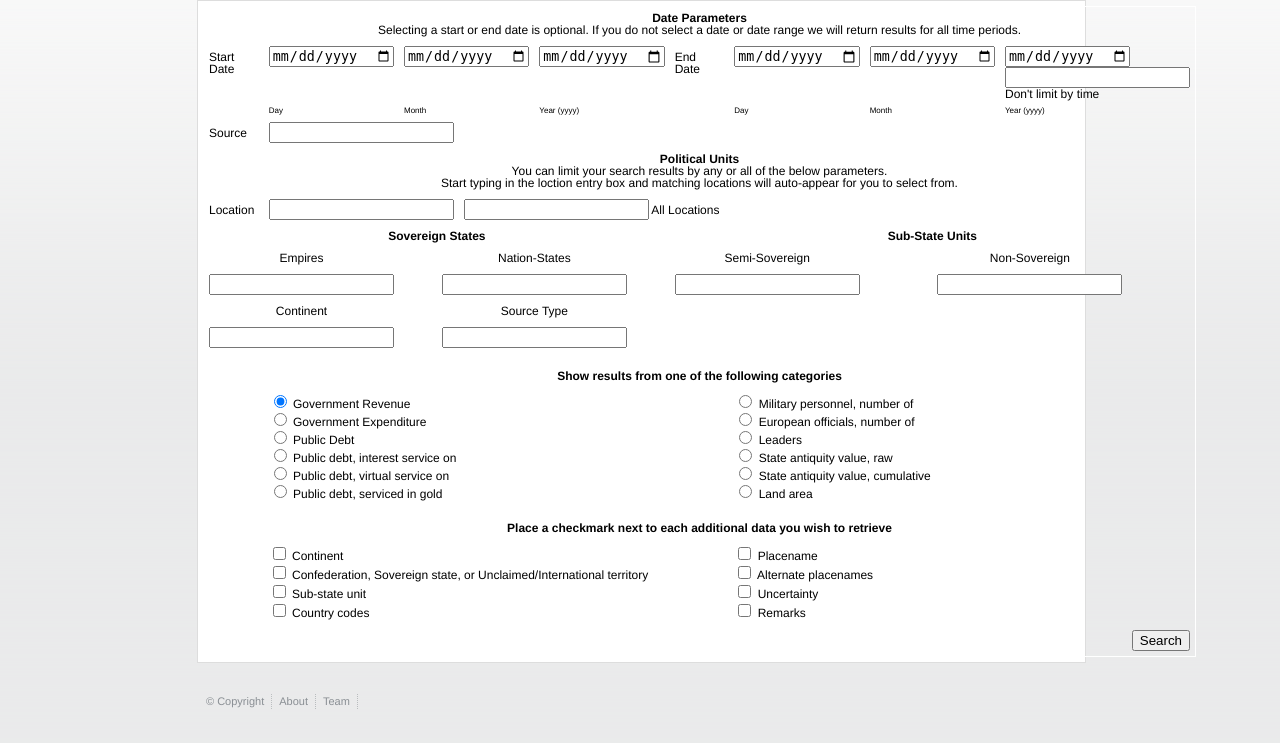
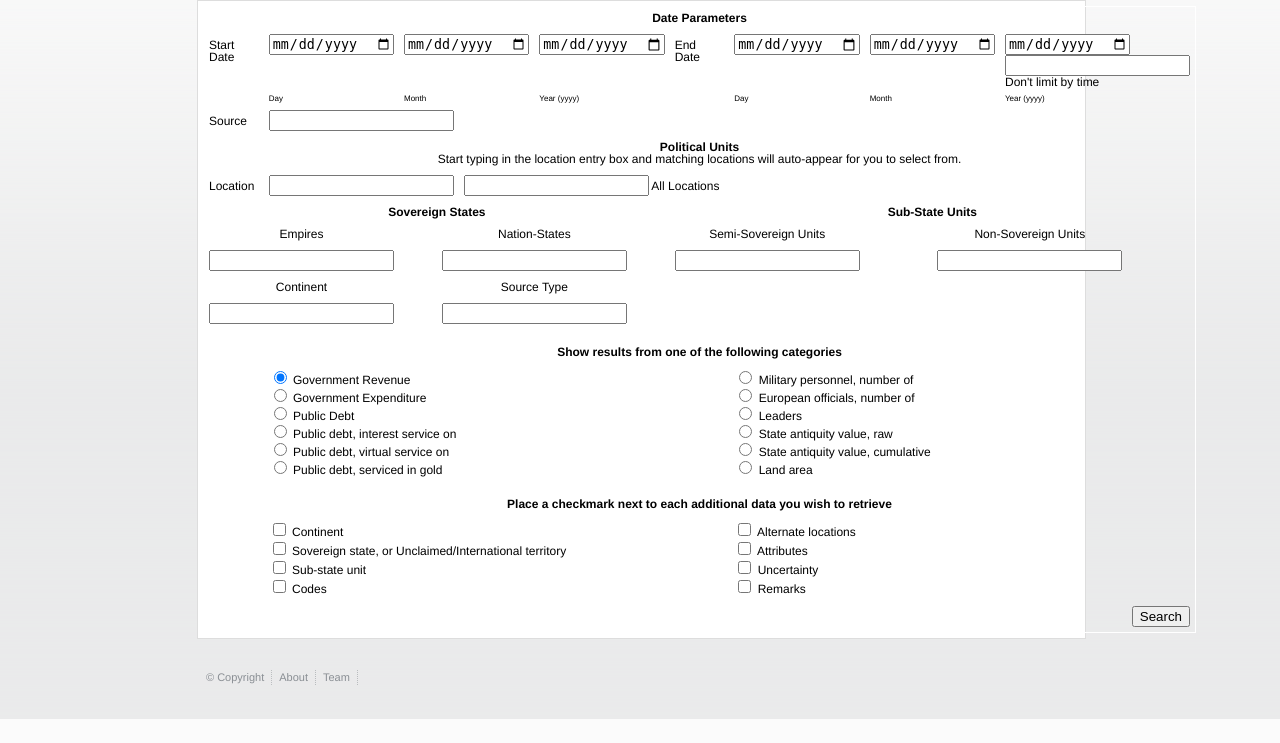
Before and after one commit to karimn/Colonialism-Database, a Django app: template colonialismdb/templates/government.html in a window 1280 px wide. Shown: the part 169-912 px from the top of the page. After the commit the page ends 888 px from the top, so only its background shows below. Run offline with Django 3.2, Linux system fonts and the light colour scheme; the template is opened without the code that fills it, so the values that code supplies are empty, except form fields; form fields are guessed from the names that the template uses; some libraries are stand-ins or nearby versions.

Commit message:
why so much!

```diff
--- a/colonialismdb/requirements.txt
+++ b/colonialismdb/requirements.txt
@@ -1 +1,5 @@
+psycopg2
+Django
+South
 hg+http://bitbucket.org/ubernostrum/django-registration/@c5f776ca03d14aab768ff68bcd86d78774dd78fe#egg=django_registration-tip
+django-reversion
--- a/colonialismdb/templates/government.html
+++ b/colonialismdb/templates/government.html
@@ -75,7 +75,6 @@ $(document).ready(function(){
             <tr>
                 <th colspan='8' style='text-align: center;'>
                     <h2>Date Parameters</h2>
-                    Selecting a start or end date is optional.  If you do not select a date or date range we will return results for all time periods.
                 </th>
             </tr>
             <tr>
@@ -151,8 +150,7 @@ $(document).ready(function(){
                 <tr>
                     <th colspan='8' style='text-align: center;'>
                         <h2>Political Units</h2>
-                        You can limit your search results by any or all of the below parameters.<br />
-                        Start typing in the loction entry box and matching locations will auto-appear for you to select from.
+                        Start typing in the location entry box and matching locations will auto-appear for you to select from.
                     </th>
                 </tr>
                 <tr>
@@ -205,8 +203,8 @@ $(document).ready(function(){
             <tr>
                 <td colspan='2' style='text-align: center;'>Empires</td>
                 <td colspan='2' style='text-align: center;'>Nation-States</td>
-                <td colspan='2' style='text-align: center;'>Semi-Sovereign</td>
-                <td colspan='2' style='text-align: center;'>Non-Sovereign</td>
+                <td colspan='2' style='text-align: center;'>Semi-Sovereign Units</td>
+                <td colspan='2' style='text-align: center;'>Non-Sovereign Units</td>
             </tr>
             <tr>
                 <td colspan='2' style='text-align: center;'>
@@ -278,13 +276,13 @@ $(document).ready(function(){
                 </th>
                 <th colspan='4'>
                     <input type='checkbox' name='continent'> Continent<br />
-                    <input type='checkbox' name='confederation'> Confederation, Sovereign state, or Unclaimed/International territory<br />
+                    <input type='checkbox' name='confederation'> Sovereign state, or Unclaimed/International territory<br />
                     <input type='checkbox' name='substateunit'> Sub-state unit<br />
-                    <input type='checkbox' name='country_codes' > Country codes<br />
+                    <input type='checkbox' name='codes' > Codes<br />
                 </th>
                 <th colspan='3'>
-                    <input type='checkbox' name='placename'> Placename<br />
-                    <input type='checkbox' name='alternate_placenames'> Alternate placenames<br />
+                    <input type='checkbox' name='alternate_locations'> Alternate locations<br />
+                    <input type='checkbox' name='attributes'> Attributes<br />
                     <input type='checkbox' name='uncertainty'> Uncertainty<br />
                     <input type='checkbox' name='remarks'> Remarks<br />
                 </th>
```
Also changed, not shown: colonialismdb/common/forms.py (+7 -7 lines), colonialismdb/government/views.py (+10 -0 lines), colonialismdb/templates/government_search_results.html (+35 -5 lines), colonialismdb/__init__.py (deleted), colonialismdb/common/__init__.py (deleted), colonialismdb/economics/__init__.py (deleted), colonialismdb/education/__init__.py (deleted), colonialismdb/government/__init__.py (deleted), colonialismdb/infrastructure/__init__.py (deleted), colonialismdb/population/__init__.py (deleted), colonialismdb/registration/management/__init__.py (deleted), colonialismdb/registration/management/commands/__init__.py (deleted), colonialismdb/sources/__init__.py (deleted), colonialismdb/static/export.csv (deleted), 1 other file.
